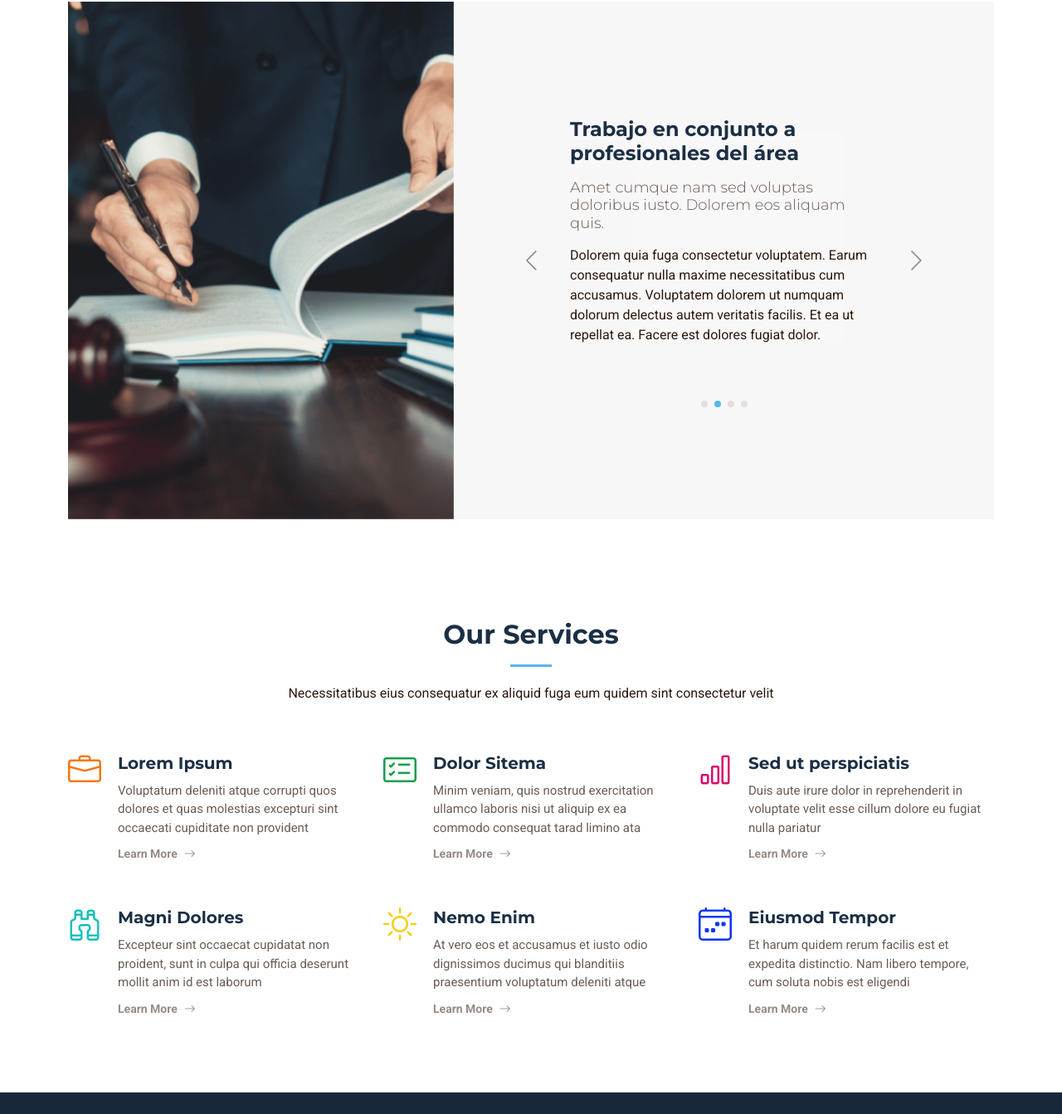
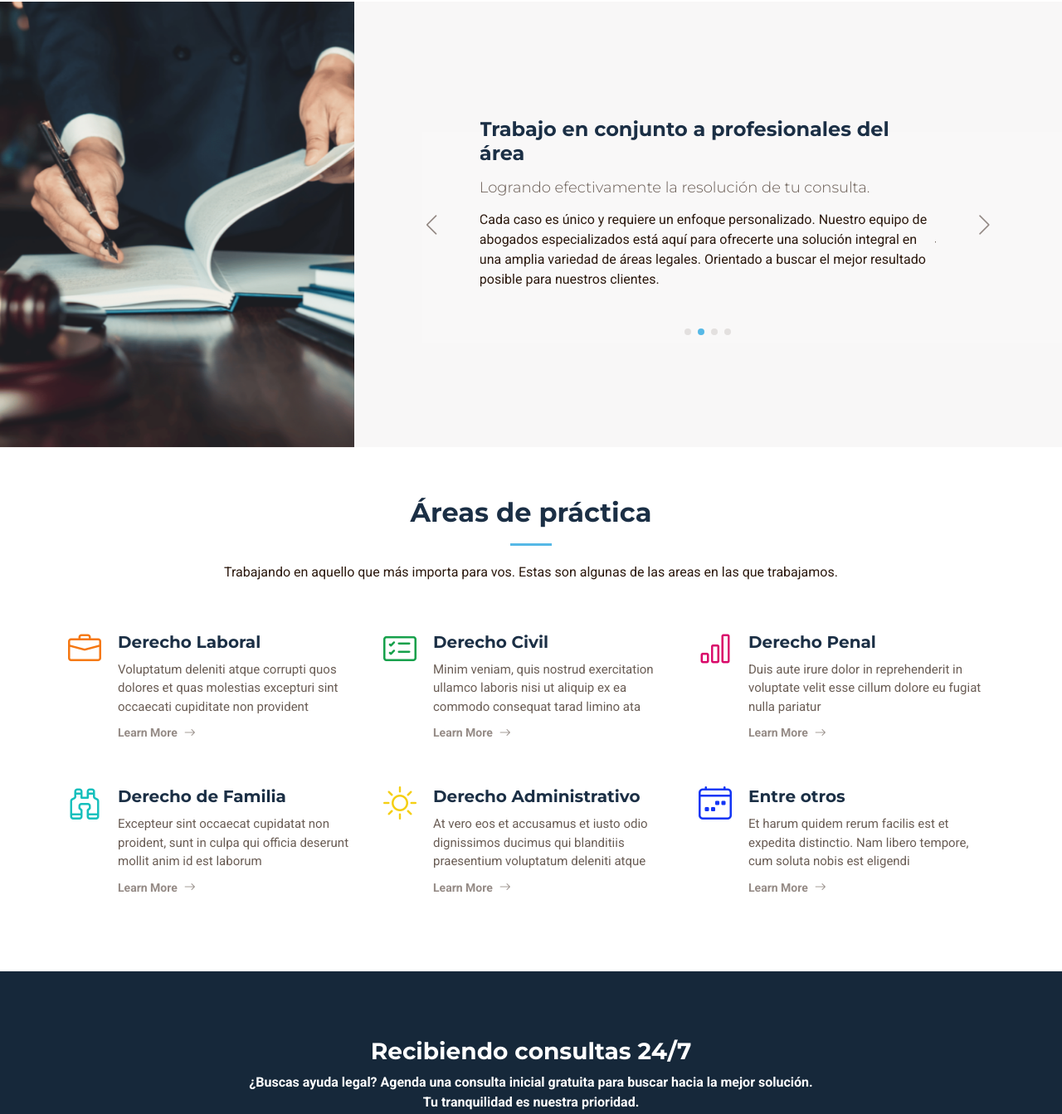
Before and after one commit to stefan-re-bl/stefan-re-bl.github.io, a plain HTML site: page index.html in a window 1280 px wide. Shown: the part 858-2201 px from the top of the page at 83% size. Drawn offline with Linux system fonts and the light colour scheme.

Commit message:
progressing with copy text in main page

```diff
--- a/index.html
+++ b/index.html
@@ -49,7 +49,8 @@
 
       <nav id="navmenu" class="navmenu">
         <ul>
-          <li><a href="index.html" class="active">Inicio y Servicios<br></a></li>
+          <li><a href="index.html" class="active">Inicio<br></a></li>
+          <!--<li><a href="services.html">Áreas de Práctica</a></li>-->
           <li><a href="about.html">Sitios Web</a></li>
           <li><a href="contact.html">Contacto</a></li>
         </ul>
@@ -85,15 +86,15 @@
     <!-- Why Us Section -->
     <section id="why-us" class="why-us section">
 
-      <div class="container">
+      <div class="container-fluid">
 
-        <div class="row g-0">
+        <div class="row">
 
-          <div class="col-xl-5 img-bg" data-aos="fade-up" data-aos-delay="100">
-            <img src="assets/img/why-us-bg.jpg" alt="">
+          <div class="col-xl-4 img-bg" data-aos="fade-up" data-aos-delay="100">
+            <img src="assets/img/why-us-bg.jpg" class="" alt="">
           </div>
 
-          <div class="col-xl-7 slides position-relative" data-aos="fade-up" data-aos-delay="200">
+          <div class="col-xl-8 slides position-relative" data-aos="fade-up" data-aos-delay="200">
 
             <div class="swiper init-swiper">
               <script type="application/json" class="swiper-config">
@@ -121,32 +122,32 @@
                 <div class="swiper-slide">
                   <div class="item">
                     <h3 class="mb-3">Asesoramiento Legal Integral</h3>
-                    <h4 class="mb-3">Optio reiciendis accusantium iusto architecto at quia minima maiores quidem, dolorum.</h4>
-                    <p>Lorem ipsum dolor sit amet consectetur adipisicing elit. Repellendus, ipsam perferendis asperiores explicabo vel tempore velit totam, natus nesciunt accusantium dicta quod quibusdam ipsum maiores nobis non, eum. Ullam reiciendis dignissimos laborum aut, magni voluptatem velit doloribus quas sapiente optio.</p>
+                    <h4 class="mb-3">Atención profesional en todas las áreas, por todos los medios.</h4>
+                    <p>Respuesta eficaz a todas tus dudas en el ámbito jurídico, tanto para particulares como para empresas. Multiples canales de contacto disponibles, tales como whatsapp y correos. Atención tanto presencial como por llamada y videollamada, consultas sin cargo.</p>
                   </div>
                 </div><!-- End slide item -->
 
                 <div class="swiper-slide">
                   <div class="item">
                     <h3 class="mb-3">Trabajo en conjunto a profesionales del área</h3>
-                    <h4 class="mb-3">Amet cumque nam sed voluptas doloribus iusto. Dolorem eos aliquam quis.</h4>
-                    <p>Dolorem quia fuga consectetur voluptatem. Earum consequatur nulla maxime necessitatibus cum accusamus. Voluptatem dolorem ut numquam dolorum delectus autem veritatis facilis. Et ea ut repellat ea. Facere est dolores fugiat dolor.</p>
+                    <h4 class="mb-3">Logrando efectivamente la resolución de tu consulta.</h4>
+                    <p>Cada caso es único y requiere un enfoque personalizado. Nuestro equipo de abogados especializados está aquí para ofrecerte una solución integral en una amplia variedad de áreas legales. Orientado a buscar el mejor resultado posible para nuestros clientes.</p>
                   </div>
                 </div><!-- End slide item -->
 
                 <div class="swiper-slide">
                   <div class="item">
                     <h3 class="mb-3">Respuesta inmediata a tus necesidades</h3>
-                    <h4 class="mb-3">Necessitatibus voluptatibus explicabo dolores a vitae voluptatum.</h4>
-                    <p>Neque voluptates aut. Soluta aut perspiciatis porro deserunt. Voluptate ut itaque velit. Aut consectetur voluptatem aspernatur sequi sit laborum. Voluptas enim dolorum fugiat aut.</p>
+                    <h4 class="mb-3">Rapidez en la respuesta y en la agencia del turno.</h4>
+                    <p>Siempre en busqueda de soluciones eficaces tanto en tiempo como en costos. Con un enfoque práctico y eficaz a la hora de resolver tu situación jurídica. Ya sea una consulta urgente, la revisión de un contrato, o la representación en un caso complejo, ofreciendo atención de urgencias en la brevedad.</p>
                   </div>
                 </div><!-- End slide item -->
 
                 <div class="swiper-slide">
                   <div class="item">
                     <h3 class="mb-3">Amplia variedad de servicios jurídicos</h3>
-                    <h4 class="mb-3">Tempora quos est ut quia adipisci ut voluptas. Deleniti laborum soluta nihil est. Eum similique neque autem ut.</h4>
-                    <p>Ut rerum et autem vel. Et rerum molestiae aut sit vel incidunt sit at voluptatem. Saepe dolorem et sed voluptate impedit. Ad et qui sint at qui animi animi rerum.</p>
+                    <h4 class="mb-3">Despejando todas tus dudas con total transparencia sin importar tu consulta.</h4>
+                    <p>Ofreciendo soluciones en areas del derecho tales como Derecho Civil, Laboral, Penal, Corporativo, de Familia, Inmobiliario, Administrativo, entre otros.</p>
                   </div>
                 </div><!-- End slide item -->
 
@@ -162,15 +163,14 @@
 
       </div>
 
-    </section><!-- /Why Us Section -->
-
     <!-- Services Section -->
     <section id="services" class="services section">
 
       <!-- Section Title -->
       <div class="container section-title" data-aos="fade-up">
-        <h2>Our Services</h2>
-        <p>Necessitatibus eius consequatur ex aliquid fuga eum quidem sint consectetur velit</p>
+        <h2>Áreas de práctica</h2>
+
+        <p>Trabajando en aquello que más importa para vos. Estas son algunas de las areas en las que trabajamos.</p>
       </div><!-- End Section Title -->
 
       <div class="container">
@@ -180,7 +180,7 @@
           <div class="col-lg-4 col-md-6 service-item d-flex" data-aos="fade-up" data-aos-delay="100">
             <div class="icon flex-shrink-0"><i class="bi bi-briefcase" style="color: #f57813;"></i></div>
             <div>
-              <h4 class="title">Lorem Ipsum</h4>
+              <h4 class="title">Derecho Laboral</h4>
               <p class="description">Voluptatum deleniti atque corrupti quos dolores et quas molestias excepturi sint occaecati cupiditate non provident</p>
               <a href="#" class="readmore stretched-link"><span>Learn More</span><i class="bi bi-arrow-right"></i></a>
             </div>
@@ -190,7 +190,7 @@
           <div class="col-lg-4 col-md-6 service-item d-flex" data-aos="fade-up" data-aos-delay="200">
             <div class="icon flex-shrink-0"><i class="bi bi-card-checklist" style="color: #15a04a;"></i></div>
             <div>
-              <h4 class="title">Dolor Sitema</h4>
+              <h4 class="title">Derecho Civil</h4>
               <p class="description">Minim veniam, quis nostrud exercitation ullamco laboris nisi ut aliquip ex ea commodo consequat tarad limino ata</p>
               <a href="#" class="readmore stretched-link"><span>Learn More</span><i class="bi bi-arrow-right"></i></a>
             </div>
@@ -199,7 +199,7 @@
           <div class="col-lg-4 col-md-6 service-item d-flex" data-aos="fade-up" data-aos-delay="300">
             <div class="icon flex-shrink-0"><i class="bi bi-bar-chart" style="color: #d90769;"></i></div>
             <div>
-              <h4 class="title">Sed ut perspiciatis</h4>
+              <h4 class="title">Derecho Penal</h4>
               <p class="description">Duis aute irure dolor in reprehenderit in voluptate velit esse cillum dolore eu fugiat nulla pariatur</p>
               <a href="#" class="readmore stretched-link"><span>Learn More</span><i class="bi bi-arrow-right"></i></a>
             </div>
@@ -208,7 +208,7 @@
           <div class="col-lg-4 col-md-6 service-item d-flex" data-aos="fade-up" data-aos-delay="400">
             <div class="icon flex-shrink-0"><i class="bi bi-binoculars" style="color: #15bfbc;"></i></div>
             <div>
-              <h4 class="title">Magni Dolores</h4>
+              <h4 class="title">Derecho de Familia</h4>
               <p class="description">Excepteur sint occaecat cupidatat non proident, sunt in culpa qui officia deserunt mollit anim id est laborum</p>
               <a href="#" class="readmore stretched-link"><span>Learn More</span><i class="bi bi-arrow-right"></i></a>
             </div>
@@ -217,7 +217,7 @@
           <div class="col-lg-4 col-md-6 service-item d-flex" data-aos="fade-up" data-aos-delay="500">
             <div class="icon flex-shrink-0"><i class="bi bi-brightness-high" style="color: #f5cf13;"></i></div>
             <div>
-              <h4 class="title">Nemo Enim</h4>
+              <h4 class="title">Derecho Administrativo</h4>
               <p class="description">At vero eos et accusamus et iusto odio dignissimos ducimus qui blanditiis praesentium voluptatum deleniti atque</p>
               <a href="#" class="readmore stretched-link"><span>Learn More</span><i class="bi bi-arrow-right"></i></a>
             </div>
@@ -226,7 +226,7 @@
           <div class="col-lg-4 col-md-6 service-item d-flex" data-aos="fade-up" data-aos-delay="600">
             <div class="icon flex-shrink-0"><i class="bi bi-calendar4-week" style="color: #1335f5;"></i></div>
             <div>
-              <h4 class="title">Eiusmod Tempor</h4>
+              <h4 class="title">Entre otros</h4>
               <p class="description">Et harum quidem rerum facilis est et expedita distinctio. Nam libero tempore, cum soluta nobis est eligendi</p>
               <a href="#" class="readmore stretched-link"><span>Learn More</span><i class="bi bi-arrow-right"></i></a>
             </div>
@@ -247,15 +247,32 @@
         <div class="row justify-content-center" data-aos="zoom-in" data-aos-delay="100">
           <div class="col-xl-10">
             <div class="text-center">
-              <h3>Call To Action</h3>
-              <p>Duis aute irure dolor in reprehenderit in voluptate velit esse cillum dolore eu fugiat nulla pariatur. Excepteur sint occaecat cupidatat non proident, sunt in culpa qui officia deserunt mollit anim id est laborum.</p>
-              <a class="cta-btn" href="#">Call To Action</a>
+              <h3>Recibiendo consultas 24/7</h3>
+              <p><b>¿Buscas ayuda legal? Agenda una consulta inicial gratuita para buscar hacia la mejor solución. <br> Tu tranquilidad es nuestra prioridad.</b></p>
+              <a class="cta-btn" href="#">Envia tu mensaje</a>
             </div>
           </div>
         </div>
       </div>
 
     </section><!-- /Call To Action Section -->
+
+      <!-- Map Section-->
+    <section id="maps">
+      <div class="container">
+        <div class="container section-title" data-aos="fade-up">
+          <h2>Información de contacto:</h2>
+            <ul class="list-group justify-content-center">
+              <li class="list-group-item"><i class="bi bi-geo-alt-fill"></i> <b>Dirección:</b> 3 de febrero 469, Concepción del Uruguay.</li>
+              <li class="list-group-item"><i class="bi bi-whatsapp"></i> <b>Whatsapp/teléfono:</b> +54 9 3442-682304</li>
+              <li class="list-group-item"><i class="bi bi-envelope-at-fill"></i> <b>E-mail:</b> stefanoreymundo.laboral@gmail.com</li>
+            </ul>
+        </div><!-- End Section Title -->
+        <div class="container">
+          <iframe id="map-canvas" class="map_part container-fluid" height="250"  frameborder="0" scrolling="no" marginheight="0" marginwidth="0" src="https://maps.google.com/maps?width=100%&amp;height=100%&amp;hl=en&amp;q=3 de febrero 469, Concepción del Uruguay, Entre Ríos&amp;t=&amp;z=14&amp;ie=UTF8&amp;iwloc=B&amp;output=embed">Powered by <a href="https://embedgooglemaps.com">how to embed google maps</a> and <a href="https://xn--helgln-mua.com/">sms lån helg</a></iframe>
+        </div>
+      </div>
+    </section>
 
     <!-- Features Section -->
     <section id="features" class="features section">
```
